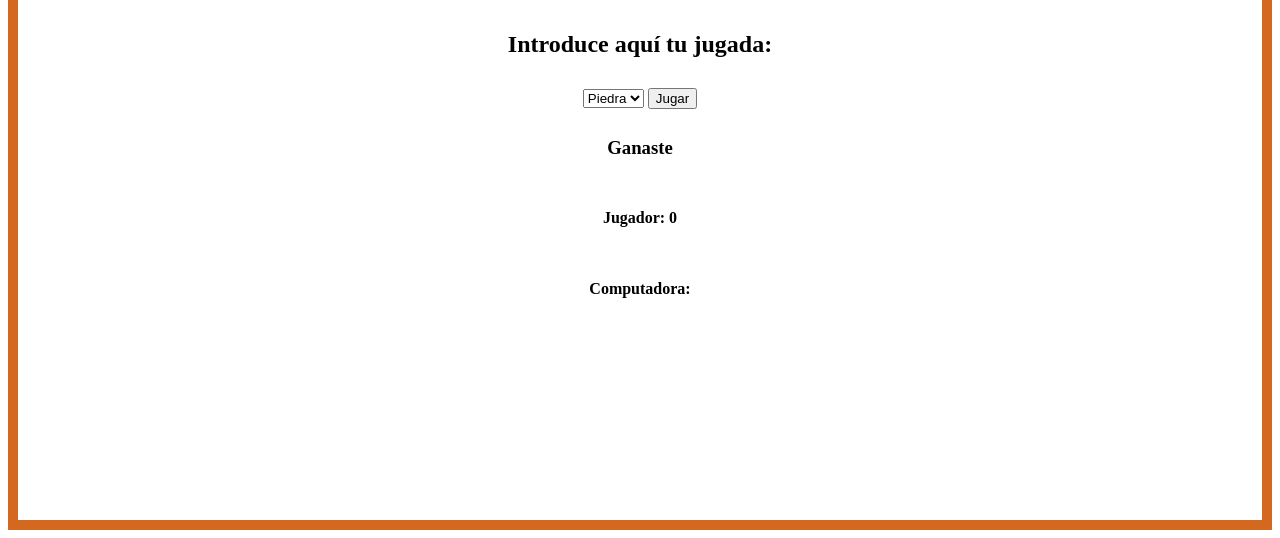
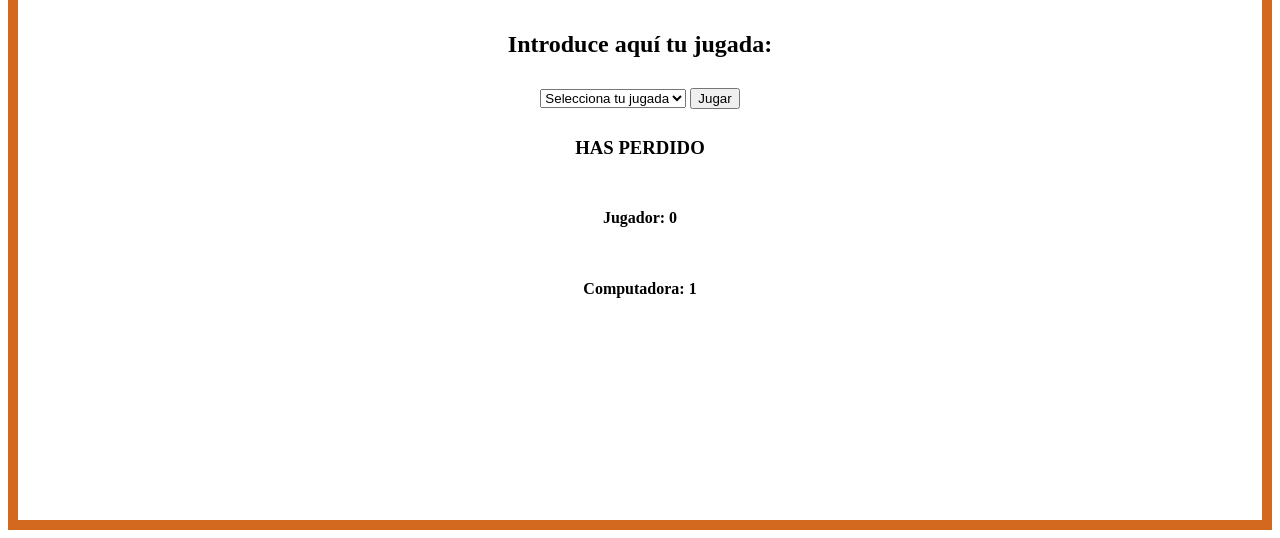
Before and after one commit to TSalvatellaP/ejercicios-de-clase, a plain HTML site: page Repaso_Intermedio/index.html in a window 1280 px wide. Both pictures are taken after a click on the button "Jugar". Shown: the part 298-836 px from the top of the page. Drawn offline with Linux system fonts and the light colour scheme.

Commit message:
points_1-4_finish

```diff
--- a/Repaso_Intermedio/index.html
+++ b/Repaso_Intermedio/index.html
@@ -13,15 +13,16 @@
         <h2>Introduce aquí tu jugada:</h2>
         <form>
             <select class="js-selector">
+                <option value="inicio">Selecciona tu jugada</option>
                 <option value="Piedra">Piedra</option>
                 <option value="Papel">Papel</option>
                 <option value="Tijera">Tijera</option>
             </select>
             <button class="js-btn">Jugar</button>
         </form>
-        <h3 class="js-start">Vamos a jugar!</h3>
-        <h4>Jugador: <span  class="js-gamer1"></span></h4>
-        <h4 >Computadora: <span class="js-computer" ></span></h4>
+        <h3 class="js-play">Vamos a jugar!</h3>
+        <h4>Jugador: <span  class="js-gamer1">0</span></h4>
+        <h4 >Computadora: <span class="js-computer" >0</span></h4>
     </main>
 
 <script src="./js/main.js"></script>
--- a/Repaso_Intermedio/js/main.js
+++ b/Repaso_Intermedio/js/main.js
@@ -1,3 +1,5 @@
+
+'use strict';
 /*Piedra papel, tijera
 1. Crear html y css> select, boton, resultado y titles
 2. Al arrancar la pagina> vamos a jugar
@@ -6,14 +8,17 @@
     = > 7 ----> papel
     si no ---. tijera
 4. Comparar movimientos de la jugadora y el ordenador.
-5. Traer las class al js
+5. Traer las class al js crear las variables
 */
 
 const select = document.querySelector('.js-selector');
 const btn = document.querySelector('.js-btn');
-const result = document.querySelector('.js-start');
+const play = document.querySelector('.js-play');
 const span_gamer = document.querySelector('.js-gamer1');
 const span_computer = document.querySelector('.js-computer');
+let pointGamer = 0;
+let pointComputer = 0;
+let countClick = 0;
 
 
 function getRandomNumber(max) {
@@ -21,43 +26,58 @@ function getRandomNumber(max) {
 
     }
 
-    //Resultado segun numero random generado max numero 10
+//Resultado segun numero random generado max numero 10
 function moveAleatory () {
-    const numRandom = getRandomNumber(10);
+    const numRandom = getRandomNumber(9);
+    let computerResult = '';
    //console.log(numRandom);
     if (numRandom <= 3) {
-       return "Piedra";
+        computerResult = "Piedra";
     }
     else if (numRandom >= 7) {
-       return "Papel";
+        computerResult = "Papel";
     } else {
-        return "Tijera";
+        computerResult = "Tijera";
     }
+    return computerResult;
+}
+
+//Funcion para pintar la frase del resultado en el htmm
+function playresult (message){
+    play.innerHTML = message;
+}
+
+
+/*Generar una funcion que compare los resultados de gamer y computer. Creo unas constantes gamer y computer
+Condicionales del juego y contar los clicks para contar las partidas*/
+function compareResult(gamer, computer){
+    countClick++;
+     //console.log (gamer,computer);
+    if (gamer === computer) {
+        playresult ('EMPATE');
+    }
+    else if (
+        (gamer === "Piedra" && computer === "Tijera") ||
+        (gamer === "Papel" && computer === "Piedra") ||
+        (gamer === "Tijera" &&computer === "Papel") )
+        {
+            playresult ('HAS GANADO');
+            pointGamer++;
+    }
+    else{
+        playresult ('HAS PERDIDO');
+        pointComputer++;
+
+    }
+    paintScore ();
 
 }
 
-//Generar una funcion que compare los resultados de gamer y computer. Creo unas constantes gamer y computer
-
-function compareResult(gamer, computer){
-    let pointGamer = 0;
-    let pointComputer = 0;
-  console.log (gamer,computer);
-    if (gamer === computer) {
-        result.innerHTML = 'Empate';
-    }
-    else if ((gamer === "Piedra") && (computer === "Tijera") ||
-        (gamer === "Papel") && computer === "Piedra" ||
-        (gamer === "Tijera") &&computer === "Papel") {
-            result.innerHTML = 'Ganaste';
-            span_gamer.innerHTML = pointGamer++;
-    }
-    else{
-    result.innerHTML = 'Perdiste';
-    span_computer.innerHTML = pointComputer++;
-    }
-
+//funcion para pintar la puntuacion en el html
+function paintScore (){
+    span_gamer.innerHTML = `${pointGamer}`;
+    span_computer.innerHTML = `${pointComputer}`;
 }
-
 
 
 //Las funciones a las que llamo cuando doy click
@@ -70,8 +90,6 @@ function handleClick(event) {
 
         //console.log(returnMoveAleatory);
 
-
-
 }
 
 btn.addEventListener('click', handleClick);
```
